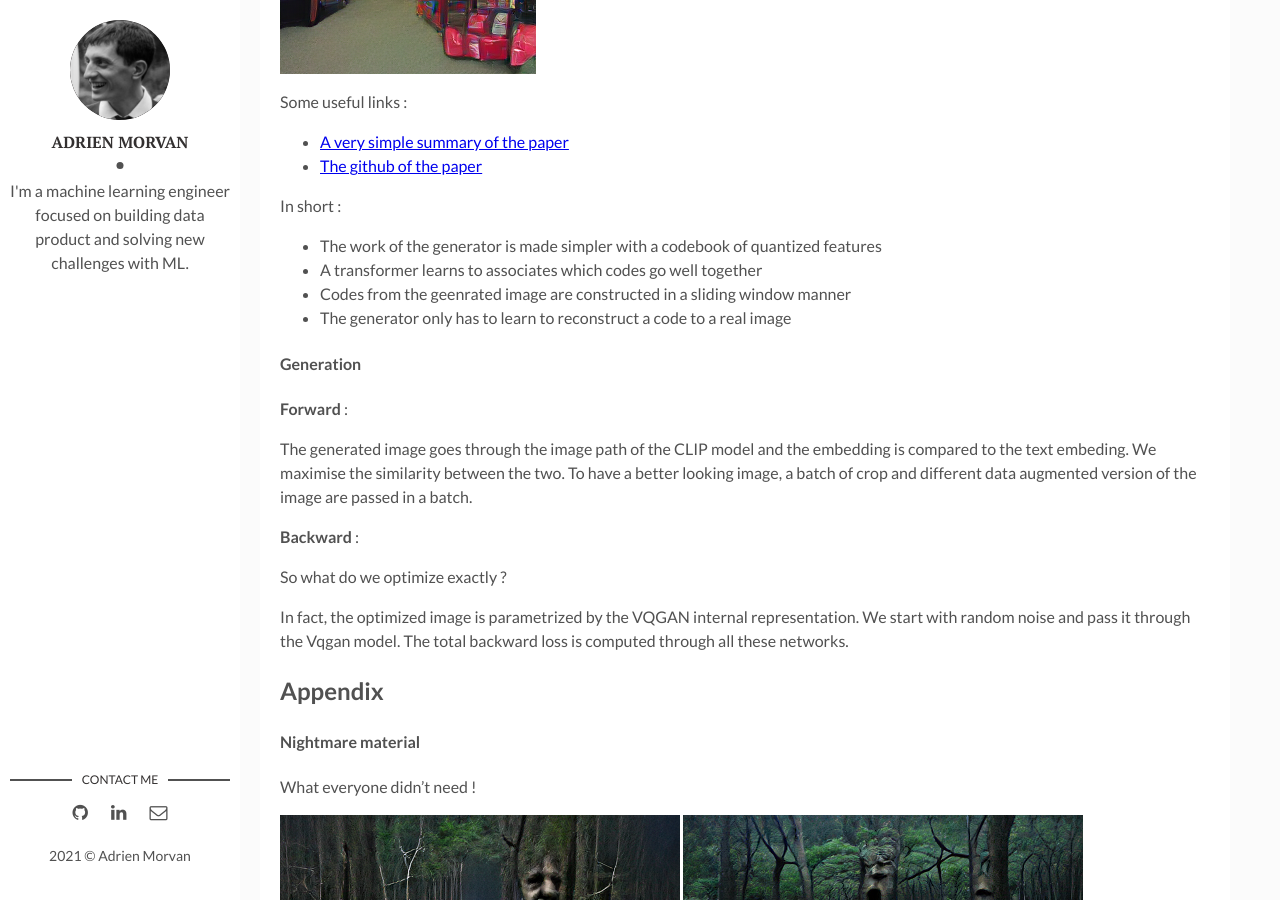
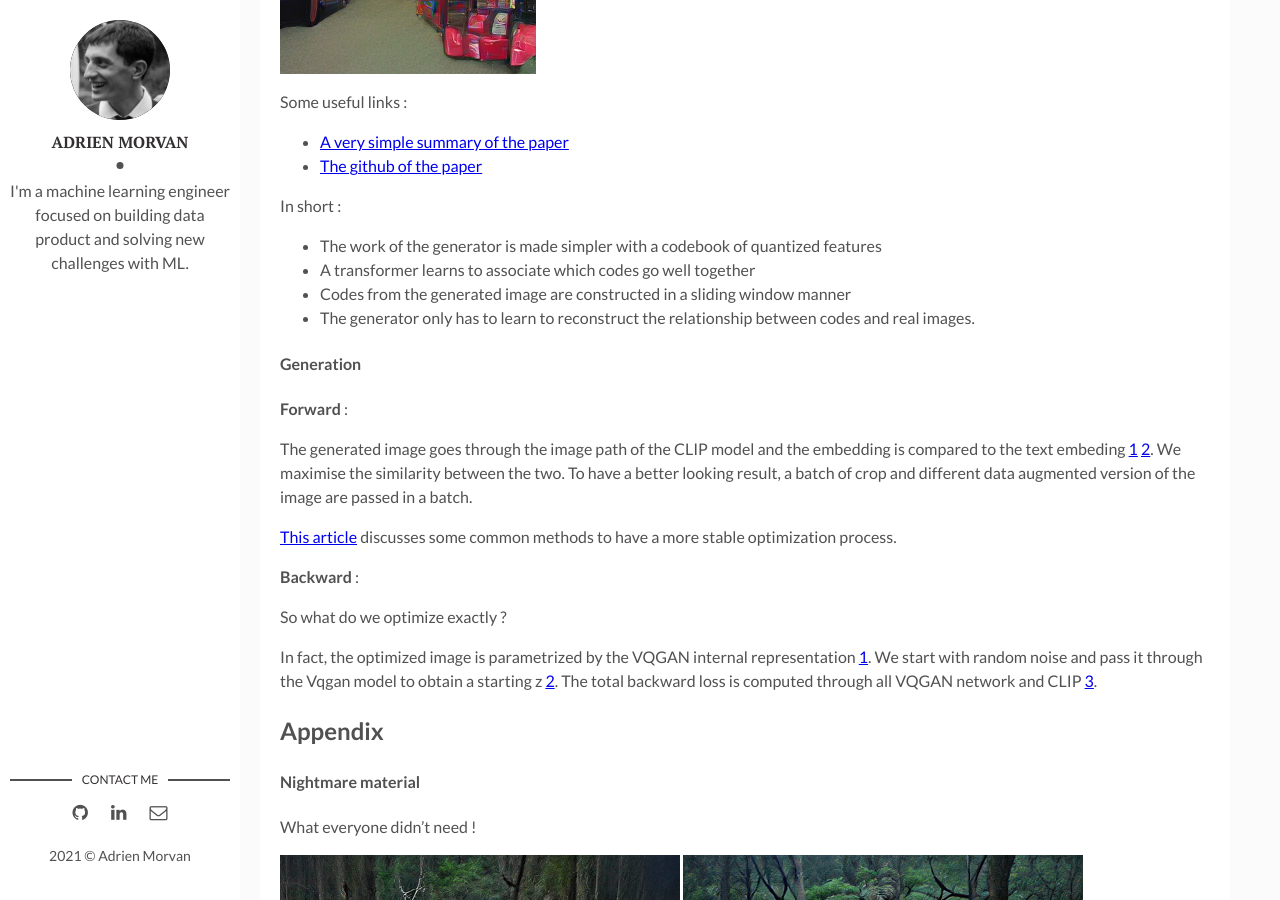
Before and after one commit to AdMoR/admor.github.io, a Jekyll site: the page built from _posts/2021-08-07-The VQGAN CLIP model.markdown, in a window 1280 px wide and 900 px high, scrolled down 3986 px. Built offline with Jekyll 4.4.1, drawn with Linux system fonts in a browser that asks for light colours; our own code applies the rules of GitHub Pages for plain Markdown files; comment, search, counter and statistics services are not loaded.

Commit message:
a bit more complete clip post

```diff
--- a/_posts/2021-08-07-The VQGAN CLIP model.markdown
+++ b/_posts/2021-08-07-The VQGAN CLIP model.markdown
@@ -79,26 +79,28 @@ Some useful links :
 
 In short :
 - The work of the generator is made simpler with a codebook of quantized features
-- A transformer learns to associates which codes go well together
-- Codes from the geenrated image are constructed in a sliding window manner
-- The generator only has to learn to reconstruct a code to a real image
+- A transformer learns to associate which codes go well together
+- Codes from the generated image are constructed in a sliding window manner
+- The generator only has to learn to reconstruct the relationship between codes and real images.
 
 
 #### Generation
 
 **Forward** :
 
-The generated image goes through the image path of the CLIP model and the embedding is compared to the text embeding.
+The generated image goes through the image path of the CLIP model and the embedding is compared to the text embeding [1](https://github.com/dribnet/clipit/blob/master/generate.py#L741) [2](https://github.com/dribnet/clipit/blob/master/generate.py#L235).
 We maximise the similarity between the two.
-To have a better looking image, a batch of crop and different data augmented version of the image are passed in a batch.
+To have a better looking result, a batch of crop and different data augmented version of the image are passed in a batch.
+
+[This article](https://distill.pub/2017/feature-visualization/) discusses some common methods to have a more stable optimization process.
 
 **Backward** :
 
 So what do we optimize exactly ?
 
-In fact, the optimized image is parametrized by the VQGAN internal representation.
-We start with random noise and pass it through the Vqgan model.
-The total backward loss is computed through all these networks.
+In fact, the optimized image is parametrized by the VQGAN internal representation [1](https://github.com/dribnet/clipit/blob/master/generate.py#L604).
+We start with random noise and pass it through the Vqgan model to obtain a starting z [2](https://github.com/dribnet/clipit/blob/master/generate.py#L494).
+The total backward loss is computed through all VQGAN network and CLIP [3](https://github.com/dribnet/clipit/blob/master/generate.py#L828).
 
 
 
```
